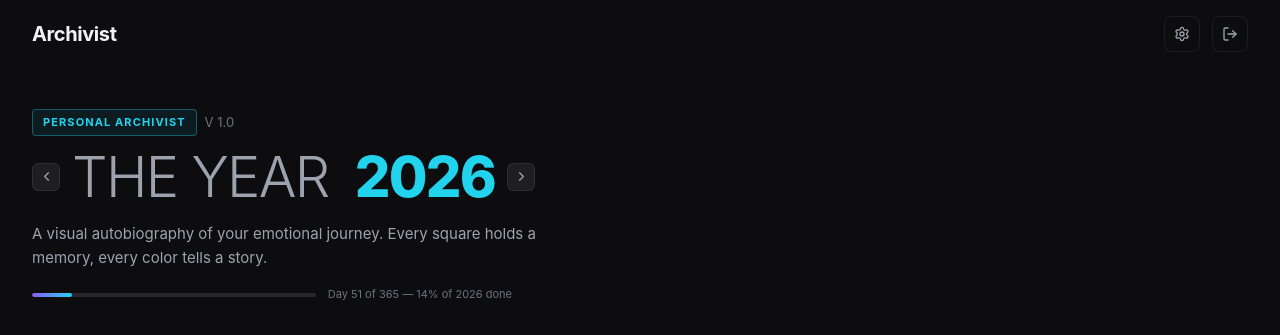
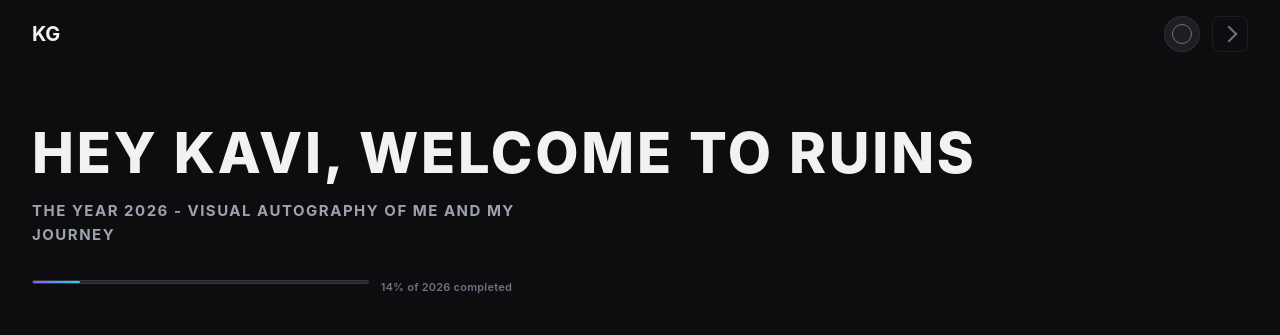
Before and after one commit to CoderKavyaG/CHRON, a React (Vite) app: page / in a window 1280 px wide. Shown: the top 335 px of the page. Built offline with nearby package versions, Linux system fonts and the light colour scheme; no server answers; sample sign-in values are in the browser's storage.

Commit message:
feat: update layout and typography to match new design

```diff
--- a/src/components/Header.jsx
+++ b/src/components/Header.jsx
@@ -8,13 +8,13 @@ export default function Header() {
     return (
         <header className="site-header">
             <div className="site-header__inner">
-                <Link to="/" className="site-logo">Archivist</Link>
+                <Link to="/" className="site-logo">KG</Link>
                 <div className="site-header__actions">
-                    <Link to="/settings" className="icon-btn" title="Settings">
-                        <Settings size={16} />
+                    <Link to="/settings" className="icon-btn icon-btn--profile" title="Settings">
+                        <div className="profile-circle" />
                     </Link>
                     <button className="icon-btn" title="Sign out" onClick={logout}>
-                        <LogOut size={16} />
+                        <div className="nav-arrow-right" />
                     </button>
                 </div>
             </div>
--- a/src/index.css
+++ b/src/index.css
@@ -190,6 +190,29 @@ body {
   border-color: var(--border-2);
 }
 
+.icon-btn--profile {
+  border-radius: 50%;
+  padding: 0;
+  overflow: hidden;
+  background: var(--surface-2);
+}
+
+.profile-circle {
+  width: 20px;
+  height: 20px;
+  border-radius: 50%;
+  border: 1.5px solid var(--text-3);
+}
+
+.nav-arrow-right {
+  width: 12px;
+  height: 12px;
+  border-top: 2px solid var(--text-3);
+  border-right: 2px solid var(--text-3);
+  transform: rotate(45deg);
+  margin-right: 3px;
+}
+
 /* Footer */
 .site-footer {
   padding: 1.5rem 2rem;
@@ -256,6 +279,21 @@ body {
   flex-wrap: wrap;
 }
 
+.hero__title--custom {
+  text-transform: uppercase;
+  letter-spacing: 0.05em;
+  margin-top: 1rem;
+}
+
+.hero__sub--custom {
+  font-size: 0.75rem;
+  font-weight: 700;
+  letter-spacing: 0.1em;
+  text-transform: uppercase;
+  color: var(--text-2);
+  margin-bottom: 2rem;
+}
+
 .hero__year-nav {
   display: inline-flex;
   align-items: center;
@@ -295,6 +333,34 @@ body {
   color: var(--text-2);
   max-width: 520px;
   line-height: 1.6;
+}
+
+/* Year Progress */
+.year-progress {
+  margin-top: 1.5rem;
+  max-width: 500px;
+}
+
+.year-progress__bar {
+  height: 6px;
+  background: var(--surface-2);
+  border-radius: 100px;
+  overflow: hidden;
+  margin-bottom: 0.625rem;
+  border: 1px solid var(--border);
+}
+
+.year-progress__fill {
+  height: 100%;
+  background: var(--text-2);
+  transition: width 0.6s cubic-bezier(0.16, 1, 0.3, 1);
+}
+
+.year-progress__label {
+  font-size: 0.75rem;
+  font-weight: 600;
+  color: var(--text-3);
+  letter-spacing: 0.02em;
 }
 
 /* Main layout: calendar + sidebar */
--- a/src/pages/HomePage.jsx
+++ b/src/pages/HomePage.jsx
@@ -24,7 +24,7 @@ function YearProgress({ year }) {
                 <div className="year-progress__fill" style={{ width: `${pct}%` }} />
             </div>
             <span className="year-progress__label">
-                Day {dayOfYear} of {daysInYear} — {pct}% of {year} done
+                {pct}% of {year} completed
             </span>
         </div>
     );
@@ -67,25 +67,12 @@ export default function HomePage() {
 
             {/* ── Hero ─────────────────────────────────────────────────────────── */}
             <div className="hero anim-fade-in">
-                <div className="hero__badge">
-                    <span className="hero__tag">Personal Archivist</span>
-                    <span className="hero__version">V 1.0</span>
-                </div>
-
-                <h1 className="hero__title">
-                    <button className="hero__nav-btn" onClick={() => setYear(y => y - 1)}>
-                        <ChevronLeft size={15} />
-                    </button>
-                    <span className="hero__year-muted">THE YEAR&nbsp;</span>
-                    <span className="hero__year-accent">{year}</span>
-                    <button className="hero__nav-btn" onClick={() => setYear(y => y + 1)}>
-                        <ChevronRight size={15} />
-                    </button>
+                <h1 className="hero__title hero__title--custom">
+                    HEY KAVI, WELCOME TO RUINS
                 </h1>
 
-                <p className="hero__sub">
-                    A visual autobiography of your emotional journey. Every square holds a memory,
-                    every color tells a story.
+                <p className="hero__sub hero__sub--custom">
+                    THE YEAR {year} - VISUAL AUTOGRAPHY OF ME AND MY JOURNEY
                 </p>
 
                 {/* Year progress — only for current year */}
```
